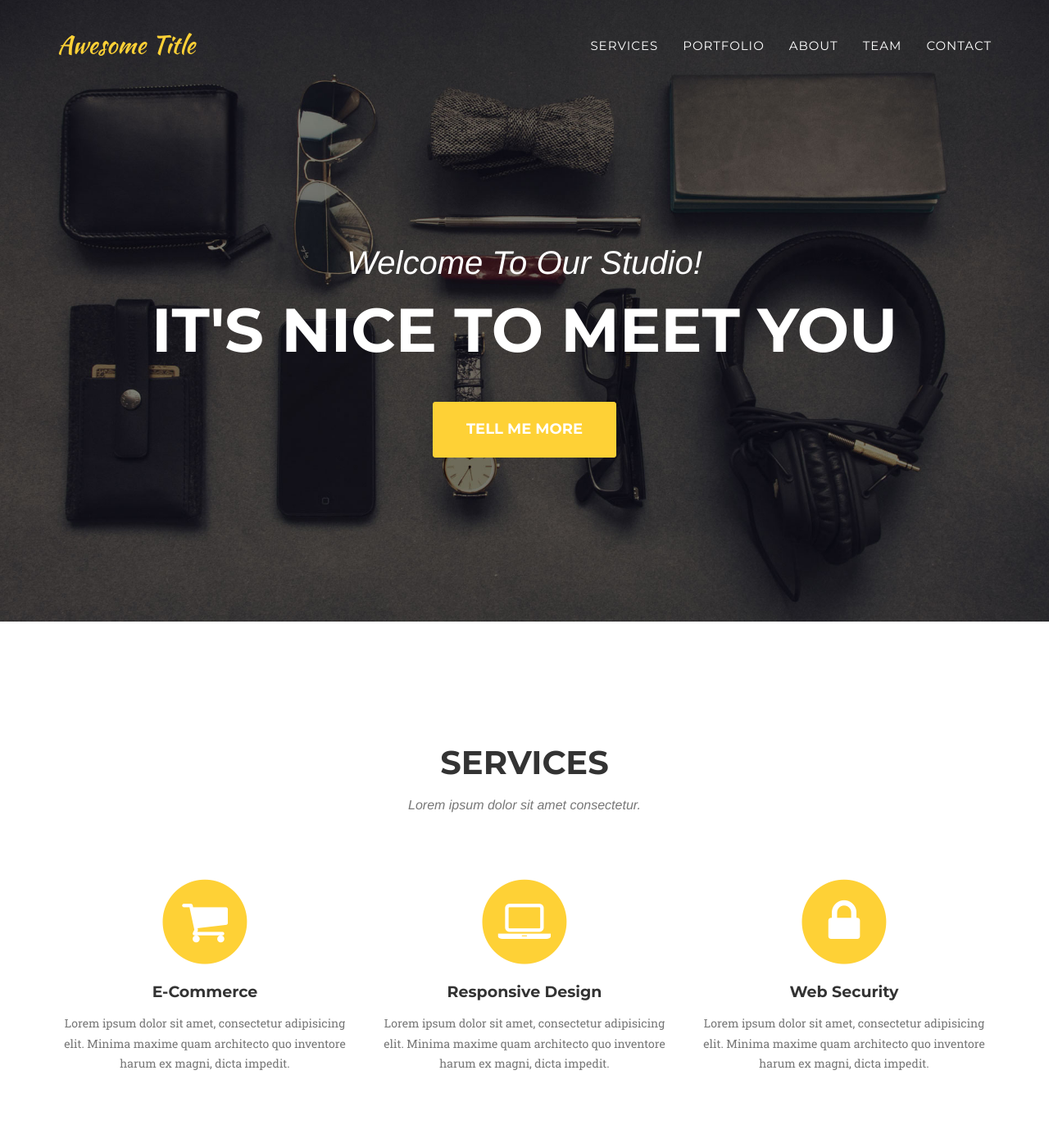
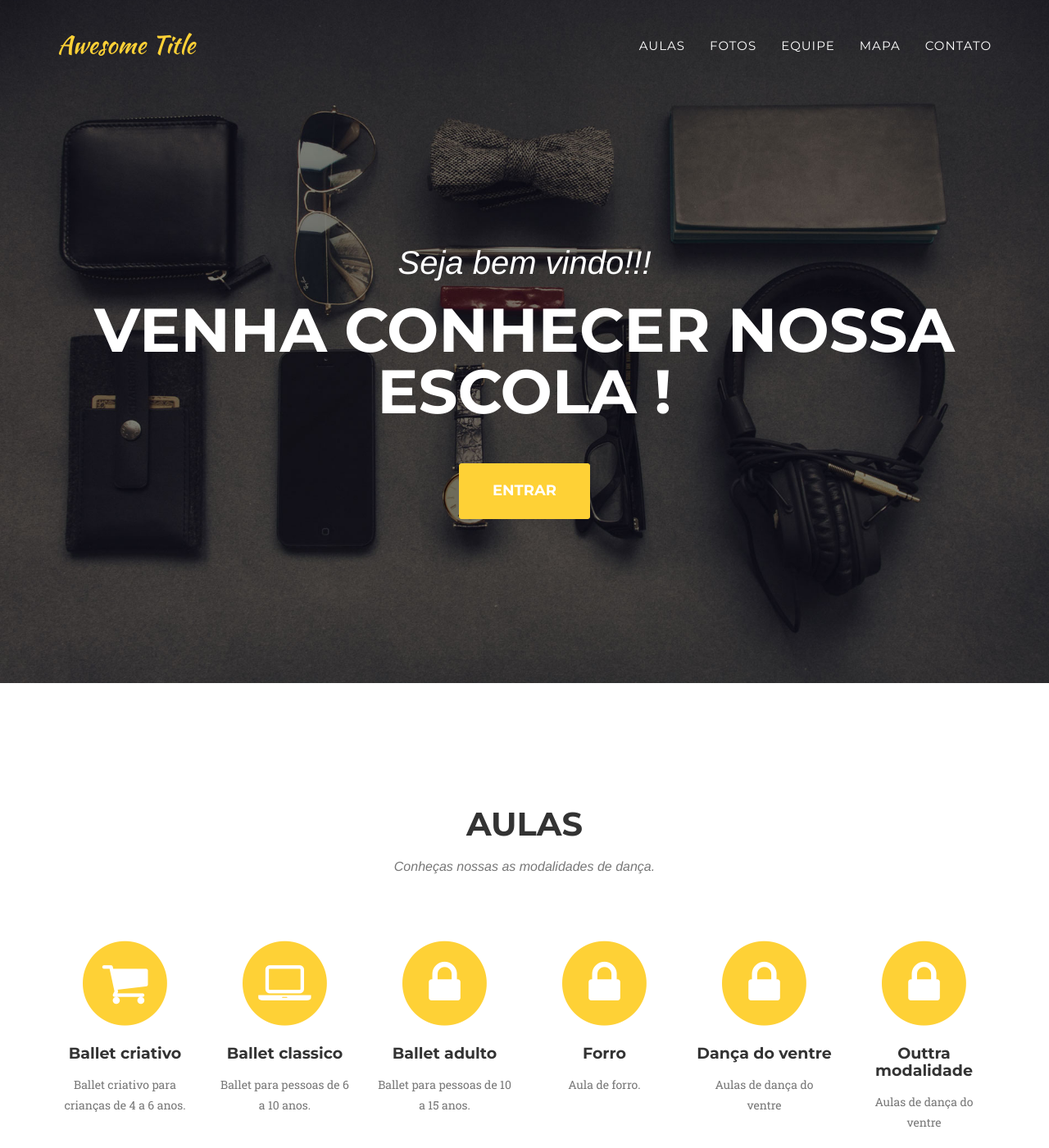
Before and after one commit to lailson/escola_de_danca, a Jekyll site: the page built from index.html, in a window 1280 px wide and 1400 px high. Shown: the whole window at 82% size. Built offline with Jekyll 4.4.1, drawn with Linux system fonts in a browser that asks for light colours; some web fonts are replaced; some of the changed text lies outside the part shown.

Commit message:
portuguese layout

```diff
--- a/_includes/footer.html
+++ b/_includes/footer.html
@@ -2,7 +2,7 @@
         <div class="container">
             <div class="row">
                 <div class="col-md-4">
-                    <span class="copyright">Copyright &copy; {{ site.title }} 2014</span>
+                    <span class="copyright">Copyright &copy; {{ site.title }} 2015</span>
                 </div>
                 <div class="col-md-4">
                     <ul class="list-inline social-buttons">
--- a/_includes/header.html
+++ b/_includes/header.html
@@ -19,19 +19,19 @@
                         <a href="#page-top"></a>
                     </li>
                     <li>
-                        <a class="page-scroll" href="#services">Services</a>
+                        <a class="page-scroll" href="#services">Aulas</a>
                     </li>
                     <li>
-                        <a class="page-scroll" href="#portfolio">Portfolio</a>
+                        <a class="page-scroll" href="#portfolio">Fotos</a>
                     </li>
                     <li>
-                        <a class="page-scroll" href="#about">About</a>
+                        <a class="page-scroll" href="#team">Equipe</a>
                     </li>
                     <li>
-                        <a class="page-scroll" href="#team">Team</a>
+                        <a class="page-scroll" href="#about">Mapa</a>
                     </li>
                     <li>
-                        <a class="page-scroll" href="#contact">Contact</a>
+                        <a class="page-scroll" href="#contact">Contato</a>
                     </li>
                 </ul>
             </div>
@@ -44,9 +44,9 @@
     <header>
         <div class="container">
             <div class="intro-text">
-                <div class="intro-lead-in">Welcome To Our Studio!</div>
-                <div class="intro-heading">It's Nice To Meet You</div>
-                <a href="#services" class="page-scroll btn btn-xl">Tell Me More</a>
+                <div class="intro-lead-in">Seja bem vindo!!!</div>
+                <div class="intro-heading">Venha conhecer nossa escola !</div>
+                <a href="#services" class="page-scroll btn btn-xl">Entrar</a>
             </div>
         </div>
     </header>
--- a/_includes/services.html
+++ b/_includes/services.html
@@ -3,34 +3,58 @@
         <div class="container">
             <div class="row">
                 <div class="col-lg-12 text-center">
-                    <h2 class="section-heading">Services</h2>
-                    <h3 class="section-subheading text-muted">Lorem ipsum dolor sit amet consectetur.</h3>
+                    <h2 class="section-heading">Aulas</h2>
+                    <h3 class="section-subheading text-muted">Conheças nossas as modalidades de dança.</h3>
                 </div>
             </div>
             <div class="row text-center">
-                <div class="col-md-4">
+                <div class="col-md-2">
                     <span class="fa-stack fa-4x">
                         <i class="fa fa-circle fa-stack-2x text-primary"></i>
                         <i class="fa fa-shopping-cart fa-stack-1x fa-inverse"></i>
                     </span>
-                    <h4 class="service-heading">E-Commerce</h4>
-                    <p class="text-muted">Lorem ipsum dolor sit amet, consectetur adipisicing elit. Minima maxime quam architecto quo inventore harum ex magni, dicta impedit.</p>
+                    <h4 class="service-heading">Ballet criativo</h4>
+                    <p class="text-muted">Ballet criativo para crianças de 4 a 6 anos.</p>
                 </div>
-                <div class="col-md-4">
+                <div class="col-md-2">
                     <span class="fa-stack fa-4x">
                         <i class="fa fa-circle fa-stack-2x text-primary"></i>
                         <i class="fa fa-laptop fa-stack-1x fa-inverse"></i>
                     </span>
-                    <h4 class="service-heading">Responsive Design</h4>
-                    <p class="text-muted">Lorem ipsum dolor sit amet, consectetur adipisicing elit. Minima maxime quam architecto quo inventore harum ex magni, dicta impedit.</p>
+                    <h4 class="service-heading">Ballet classico</h4>
+                    <p class="text-muted">Ballet para pessoas de 6 a 10 anos.</p>
                 </div>
-                <div class="col-md-4">
+                <div class="col-md-2">
                     <span class="fa-stack fa-4x">
                         <i class="fa fa-circle fa-stack-2x text-primary"></i>
                         <i class="fa fa-lock fa-stack-1x fa-inverse"></i>
                     </span>
-                    <h4 class="service-heading">Web Security</h4>
-                    <p class="text-muted">Lorem ipsum dolor sit amet, consectetur adipisicing elit. Minima maxime quam architecto quo inventore harum ex magni, dicta impedit.</p>
+                    <h4 class="service-heading">Ballet adulto</h4>
+                    <p class="text-muted">Ballet para pessoas de 10 a 15 anos.</p>
+                </div>
+                <div class="col-md-2">
+                    <span class="fa-stack fa-4x">
+                        <i class="fa fa-circle fa-stack-2x text-primary"></i>
+                        <i class="fa fa-lock fa-stack-1x fa-inverse"></i>
+                    </span>
+                    <h4 class="service-heading">Forro</h4>
+                    <p class="text-muted">Aula de forro.</p>
+                </div>
+                <div class="col-md-2">
+                    <span class="fa-stack fa-4x">
+                        <i class="fa fa-circle fa-stack-2x text-primary"></i>
+                        <i class="fa fa-lock fa-stack-1x fa-inverse"></i>
+                    </span>
+                    <h4 class="service-heading">Dança do ventre</h4>
+                    <p class="text-muted">Aulas de dança do ventre</p>
+                </div>
+                <div class="col-md-2">
+                    <span class="fa-stack fa-4x">
+                        <i class="fa fa-circle fa-stack-2x text-primary"></i>
+                        <i class="fa fa-lock fa-stack-1x fa-inverse"></i>
+                    </span>
+                    <h4 class="service-heading">Outtra modalidade</h4>
+                    <p class="text-muted">Aulas de dança do ventre</p>
                 </div>
             </div>
         </div>
```
